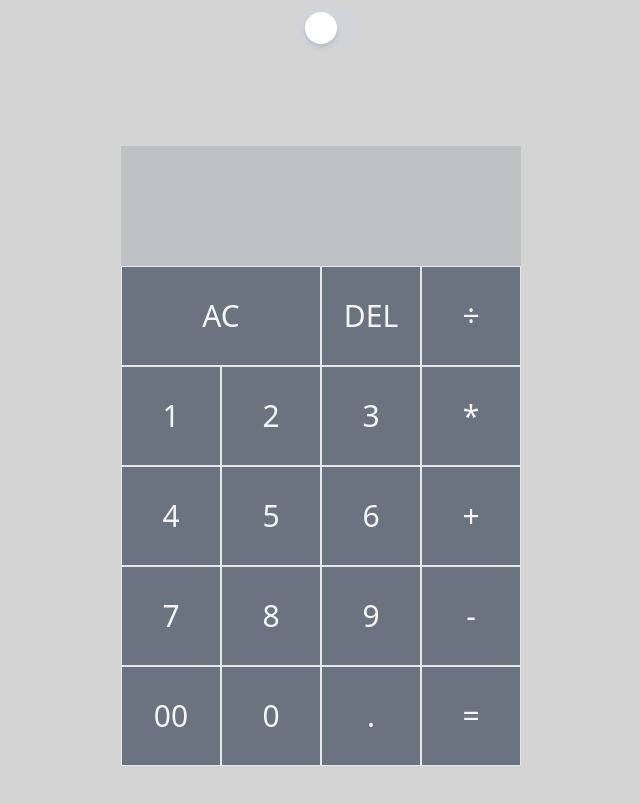
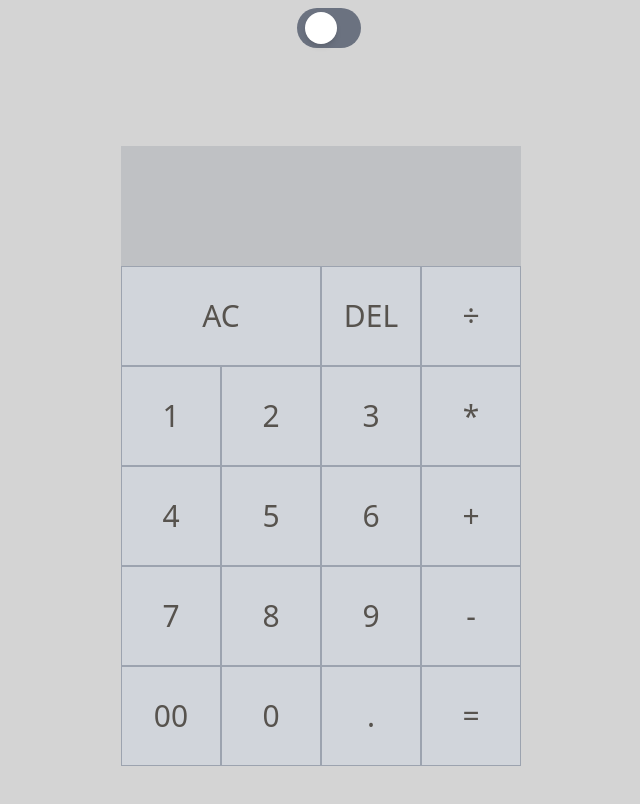
Before and after one commit to NikharPandya/Calculator, a website: page index.html in a window 1280 px wide. Shown: the whole page, without its empty margins (319-959 px from the left). Drawn offline with nearby package versions, Linux system fonts and the light colour scheme; files that its build step writes are made by us from their sources.

Commit message:
added documentaion

```diff
--- a/index.html
+++ b/index.html
@@ -10,146 +10,121 @@
     <title>Calculator with Tailwindcss</title>
   </head>
 
-  <body class="box-border font-sans p-0 m-0 bg-neutral-300 dark:bg-neutral-800">
-    <label class="relative flex justify-center items-center group p-2 text-xl">
+  <body class="m-0 box-border bg-neutral-300 p-0 font-sans dark:bg-neutral-800">
+    <label class="group relative flex items-center justify-center p-2 text-xl">
       <input
         id="checkbox"
         type="checkbox"
-        class="absolute left-1/2 -translate-x-1/2 w-full h-full peer appearance-none rounded-md"
-      />
+        class="peer absolute left-1/2 h-full w-full -translate-x-1/2 appearance-none rounded-md" />
       <span
-        class="w-16 h-10 flex items-center flex-shrink-0 ml-4 p-1 bg-gray-300 rounded-full duration-300 ease-in-out peer-checked:bg-green-400 after:w-8 after:h-8 after:bg-white after:rounded-full after:shadow-md after:duration-300 peer-checked:after:translate-x-6 group-hover:after:translate-x-1"
-      ></span>
+        class="ml-4 flex h-10 w-16 flex-shrink-0 items-center rounded-full bg-gray-500 p-1 duration-300 ease-in-out after:h-8 after:w-8 after:rounded-full after:bg-white after:shadow-md after:duration-300 group-hover:after:translate-x-1 peer-checked:bg-green-400 peer-checked:after:translate-x-6"></span>
     </label>
 
     <div
-      class="calculator-grid grid justify-center content-center min-h-screen grid-cols-[repeat(4,100px)] grid-rows-[minmax(120px,_auto)_repeat(5,100px)]"
-    >
+      class="calculator-grid grid min-h-screen grid-cols-[repeat(4,100px)] grid-rows-[minmax(120px,_auto)_repeat(5,100px)] content-center justify-center">
       <div
-        class="output flex items-end justify-around flex-col p-2 break-all col-span-full bg-gray-500/20"
-      >
+        class="output col-span-full flex flex-col items-end justify-around break-all bg-gray-500/20 p-2 dark:bg-gray-100/20">
         <div
           data-previous-operand
-          class="previous-operand text-stone-500 text-2xl"
-        ></div>
+          class="previous-operand text-2xl text-stone-600 dark:text-stone-200"></div>
         <div
           data-current-operand
-          class="current-operand text-stone-500 text-4xl"
-        ></div>
+          class="current-operand text-4xl text-stone-600 dark:text-stone-200"></div>
       </div>
       <button
         data-all-clear
-        class="span-two text-3xl border border-solid text-stone-100 hover:text-stone-400 bg-gray-500 dark:bg-neutral-600 col-span-2"
-      >
+        class="span-two col-span-2 border border-solid border-gray-400 bg-gray-300 text-3xl text-stone-600 hover:text-stone-400 dark:border-white dark:bg-neutral-600 dark:text-stone-200 dark:hover:text-stone-400">
         AC
       </button>
       <button
-        class="text-3xl border border-solid text-stone-100 hover:text-stone-400 bg-gray-500 dark:bg-neutral-600"
-        data-delete
-      >
+        class="border border-solid border-gray-400 bg-gray-300 text-3xl text-stone-600 hover:text-stone-400 dark:border-white dark:bg-neutral-600 dark:text-stone-200 dark:hover:text-stone-400"
+        data-delete>
         DEL
       </button>
       <button
-        class="text-3xl border border-solid text-stone-100 hover:text-stone-400 bg-gray-500 dark:bg-neutral-600"
-        data-operation
-      >
+        class="border border-solid border-gray-400 bg-gray-300 text-3xl text-stone-600 hover:text-stone-400 dark:border-white dark:bg-neutral-600 dark:text-stone-200 dark:hover:text-stone-400"
+        data-operation>
         ÷
       </button>
       <button
-        class="text-3xl border border-solid text-stone-100 hover:text-stone-400 bg-gray-500 dark:bg-neutral-600"
-        data-number
-      >
+        class="border border-solid border-gray-400 bg-gray-300 text-3xl text-stone-600 hover:text-stone-400 dark:border-white dark:bg-neutral-600 dark:text-stone-200 dark:hover:text-stone-400"
+        data-number>
         1
       </button>
       <button
-        class="text-3xl border border-solid text-stone-100 hover:text-stone-400 bg-gray-500 dark:bg-neutral-600"
-        data-number
-      >
+        class="border border-solid border-gray-400 bg-gray-300 text-3xl text-stone-600 hover:text-stone-400 dark:border-white dark:bg-neutral-600 dark:text-stone-200 dark:hover:text-stone-400"
+        data-number>
         2
       </button>
       <button
-        class="text-3xl border border-solid text-stone-100 hover:text-stone-400 bg-gray-500 dark:bg-neutral-600"
-        data-number
-      >
+        class="border border-solid border-gray-400 bg-gray-300 text-3xl text-stone-600 hover:text-stone-400 dark:border-white dark:bg-neutral-600 dark:text-stone-200 dark:hover:text-stone-400"
+        data-number>
         3
       </button>
       <button
-        class="text-3xl border border-solid text-stone-100 hover:text-stone-400 bg-gray-500 dark:bg-neutral-600"
-        data-operation
-      >
+        class="border border-solid border-gray-400 bg-gray-300 text-3xl text-stone-600 hover:text-stone-400 dark:border-white dark:bg-neutral-600 dark:text-stone-200 dark:hover:text-stone-400"
+        data-operation>
         *
       </button>
       <button
-        class="text-3xl border border-solid text-stone-100 hover:text-stone-400 bg-gray-500 dark:bg-neutral-600"
-        data-number
-      >
+        class="border border-solid border-gray-400 bg-gray-300 text-3xl text-stone-600 hover:text-stone-400 dark:border-white dark:bg-neutral-600 dark:text-stone-200 dark:hover:text-stone-400"
+        data-number>
         4
       </button>
       <button
-        class="text-3xl border border-solid text-stone-100 hover:text-stone-400 bg-gray-500 dark:bg-neutral-600"
-        data-number
-      >
+        class="border border-solid border-gray-400 bg-gray-300 text-3xl text-stone-600 hover:text-stone-400 dark:border-white dark:bg-neutral-600 dark:text-stone-200 dark:hover:text-stone-400"
+        data-number>
         5
       </button>
       <button
-        class="text-3xl border border-solid text-stone-100 hover:text-stone-400 bg-gray-500 dark:bg-neutral-600"
-        data-number
-      >
+        class="border border-solid border-gray-400 bg-gray-300 text-3xl text-stone-600 hover:text-stone-400 dark:border-white dark:bg-neutral-600 dark:text-stone-200 dark:hover:text-stone-400"
+        data-number>
         6
       </button>
       <button
-        class="text-3xl border border-solid text-stone-100 hover:text-stone-400 bg-gray-500 dark:bg-neutral-600"
-        data-operation
-      >
+        class="border border-solid border-gray-400 bg-gray-300 text-3xl text-stone-600 hover:text-stone-400 dark:border-white dark:bg-neutral-600 dark:text-stone-200 dark:hover:text-stone-400"
+        data-operation>
         +
       </button>
       <button
-        class="text-3xl border border-solid text-stone-100 hover:text-stone-400 bg-gray-500 dark:bg-neutral-600"
-        data-number
-      >
+        class="border border-solid border-gray-400 bg-gray-300 text-3xl text-stone-600 hover:text-stone-400 dark:border-white dark:bg-neutral-600 dark:text-stone-200 dark:hover:text-stone-400"
+        data-number>
         7
       </button>
       <button
-        class="text-3xl border border-solid text-stone-100 hover:text-stone-400 bg-gray-500 dark:bg-neutral-600"
-        data-number
-      >
+        class="border border-solid border-gray-400 bg-gray-300 text-3xl text-stone-600 hover:text-stone-400 dark:border-white dark:bg-neutral-600 dark:text-stone-200 dark:hover:text-stone-400"
+        data-number>
         8
       </button>
       <button
-        class="text-3xl border border-solid text-stone-100 hover:text-stone-400 bg-gray-500 dark:bg-neutral-600"
-        data-number
-      >
+        class="border border-solid border-gray-400 bg-gray-300 text-3xl text-stone-600 hover:text-stone-400 dark:border-white dark:bg-neutral-600 dark:text-stone-200 dark:hover:text-stone-400"
+        data-number>
         9
       </button>
       <button
-        class="text-3xl border border-solid text-stone-100 hover:text-stone-400 bg-gray-500 dark:bg-neutral-600"
-        data-operation
-      >
+        class="border border-solid border-gray-400 bg-gray-300 text-3xl text-stone-600 hover:text-stone-400 dark:border-white dark:bg-neutral-600 dark:text-stone-200 dark:hover:text-stone-400"
+        data-operation>
         -
       </button>
       <button
-        class="text-3xl border border-solid text-stone-100 hover:text-stone-400 bg-gray-500 dark:bg-neutral-600"
-        data-number
-      >
+        class="border border-solid border-gray-400 bg-gray-300 text-3xl text-stone-600 hover:text-stone-400 dark:border-white dark:bg-neutral-600 dark:text-stone-200 dark:hover:text-stone-400"
+        data-number>
         00
       </button>
       <button
-        class="text-3xl border border-solid text-stone-100 hover:text-stone-400 bg-gray-500 dark:bg-neutral-600"
-        data-number
-      >
+        class="border border-solid border-gray-400 bg-gray-300 text-3xl text-stone-600 hover:text-stone-400 dark:border-white dark:bg-neutral-600 dark:text-stone-200 dark:hover:text-stone-400"
+        data-number>
         0
       </button>
       <button
-        class="text-3xl border border-solid text-stone-100 hover:text-stone-400 bg-gray-500 dark:bg-neutral-600"
-        data-number
-      >
+        class="border border-solid border-gray-400 bg-gray-300 text-3xl text-stone-600 hover:text-stone-400 dark:border-white dark:bg-neutral-600 dark:text-stone-200 dark:hover:text-stone-400"
+        data-number>
         .
       </button>
       <button
-        class="text-3xl border border-solid text-stone-100 hover:text-stone-400 bg-gray-500 dark:bg-neutral-600"
+        class="border border-solid border-gray-400 bg-gray-300 text-3xl text-stone-600 hover:text-stone-400 dark:border-white dark:bg-neutral-600 dark:text-stone-200 dark:hover:text-stone-400"
         data-equals
-        class="span-four"
-      >
+        class="span-four">
         =
       </button>
     </div>
--- a/package.json
+++ b/package.json
@@ -1,5 +1,7 @@
 {
   "devDependencies": {
+    "prettier": "^2.8.7",
+    "prettier-plugin-tailwindcss": "^0.2.7",
     "tailwindcss": "^3.3.1"
   }
 }
```
Also changed, not shown: readme.md (added), v1.0/CSS/style.css (renamed from Vanila_Html_Css/CSS/style.css), v1.0/index.html (renamed from Vanila_Html_Css/index.html), 1 other file.
